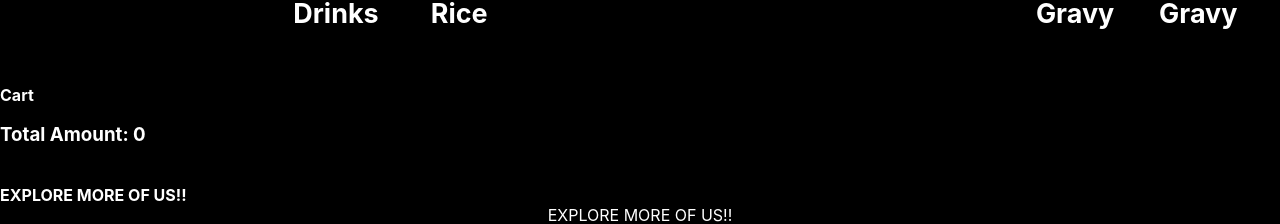
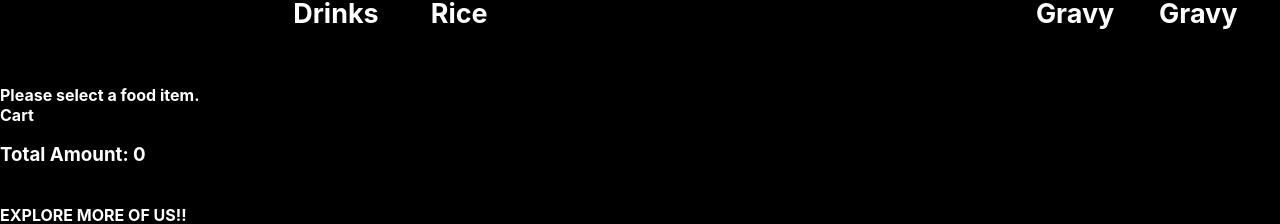
Before and after one commit to vijay-kittu/Food-Ordering-Website, a React (Create React App) app: page / in a window 1280 px wide. Shown: the part 1093-1317 px from the top of the page. Built offline with nearby package versions, Linux system fonts and the light colour scheme.

Commit message:
changes in App.css

```diff
--- a/src/App.css
+++ b/src/App.css
@@ -370,6 +370,10 @@ body::-webkit-scrollbar-track-piece {
   margin-top: 100px;
 }
 
+.selected-items {
+  min-height: 900px;
+}
+
 .cart-subitem {
   display: flex;
   justify-content: space-evenly;
--- a/src/components/SubItems.js
+++ b/src/components/SubItems.js
@@ -268,8 +268,11 @@ export const SubItems = ({ selectedItem }) => {
 
     return (
         <div>
-            {SubItem[selectedItem]}
-            {/*{SubItem[selectedItem] || <div>Please select a food item.</div>}*/}
+            {SubItem[selectedItem] || <div>Please select a food item.</div>}
+
+            <div>
+
+            </div>
             <div>Cart</div>
             {cart.map((item, index) => (
                 <div key={index} className="cart-item">
```
